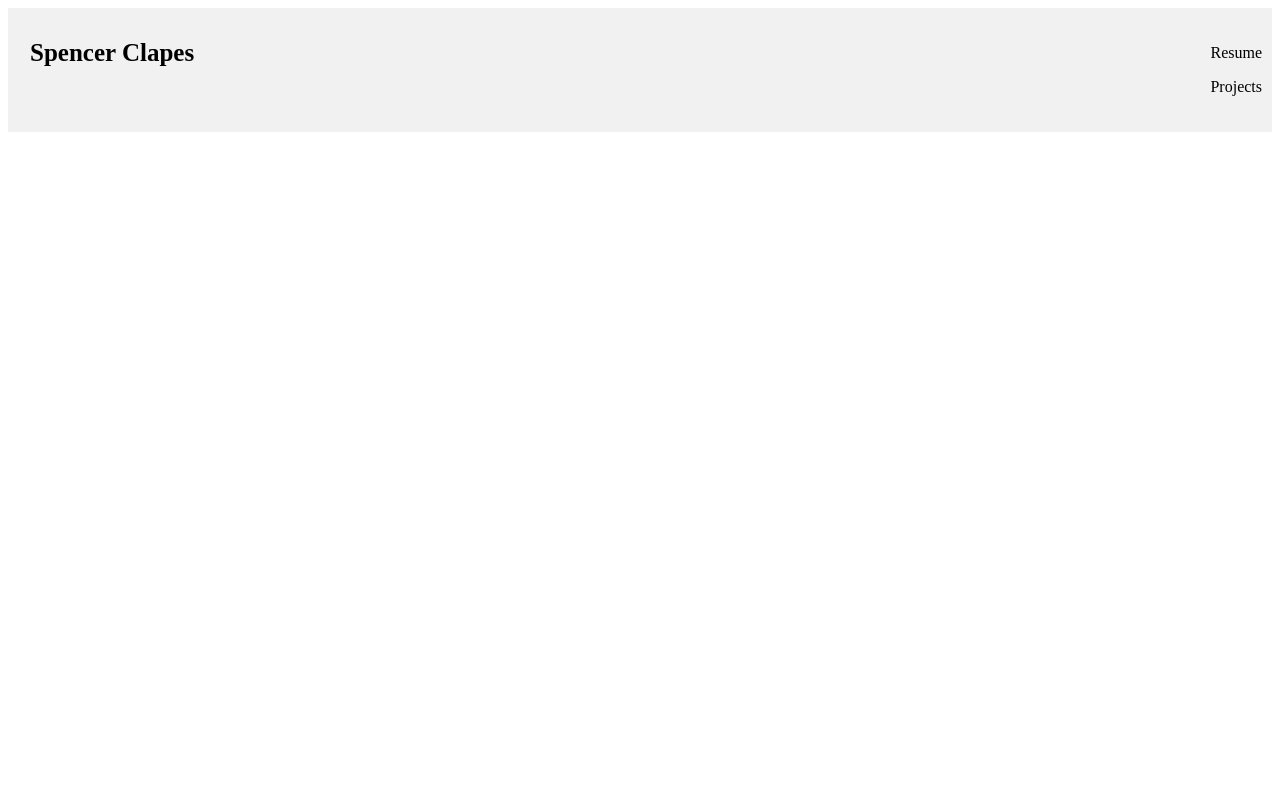
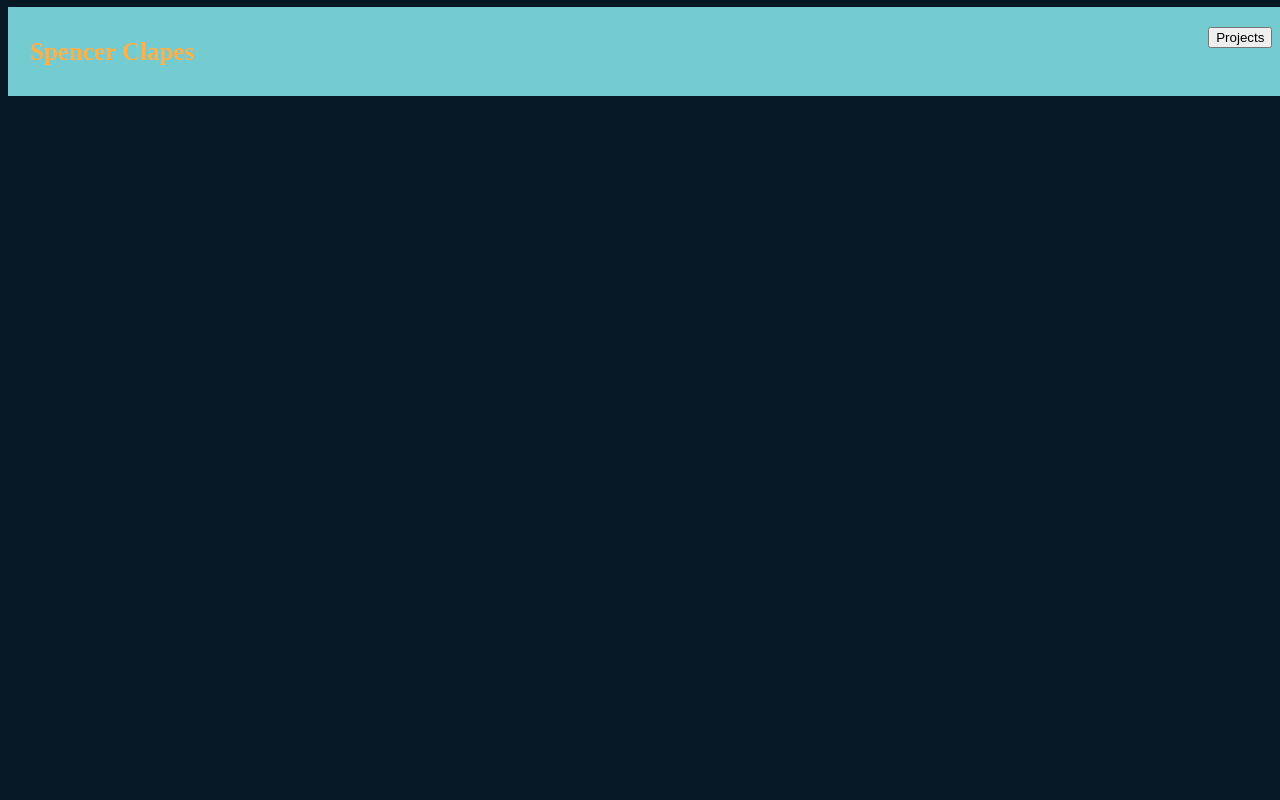
Before and after one commit to TopSpankyyy/spencer-website, a Flask app: page / in a window 1280 px wide. Run offline with Flask 2, Linux system fonts and the light colour scheme.

Commit message:
adding CSS + some HTML elements, ugly for now

```diff
--- a/static/style/styles.css
+++ b/static/style/styles.css
@@ -1,20 +1,59 @@
+body{
+  background-color: #061826;
+}
+
 .header {
   overflow: hidden;
-  background-color: #f1f1f1;
+  width: 98%;
+  position: fixed;
+  top: 7px;
+  background-color: #74cbd0;
   padding: 20px 10px;
+  margin-bottom: 10px;
+  z-index: 2;
 }
 
-/* Style the header links */
 .header a {
   float: left;
-  color: black;
+  color: #ffb046;
   text-align: center;
   padding: 12px;
   text-decoration: none;
   font-size: 18px;
   line-height: 25px;
   border-radius: 4px;
+  will-change: transform, opacity;
+  transition: transform 250ms ease-in, opacity 250ms ease-in;
 }
+
+.spacer {
+  top: 0px;
+  position: relative;
+  width: 98%;
+  height: 80px;
+  background-color: #061826;
+  z-index: 1;
+}
+
+.bodyBody {
+  position: relative;
+  width: 70%;
+  height: 100%;
+  margin: 0px auto;
+  background-color: #045e8b;
+  font-size: 22px;
+  color: white;
+  z-index: -1;
+}
+
+.footer {
+  width: 98%;
+  height: 50px;
+  background-color: #74cbd0;
+  padding: 20px 10px;
+  margin-top: 10px;
+}
+
 
 /* Style the logo link (notice that we set the same value of line-height and font-size to prevent the header to increase when the font gets bigger */
 .header a.logo {
@@ -24,8 +63,8 @@
 
 /* Change the background color on mouse-over */
 .header a:hover {
-  background-color: #ddd;
-  color: black;
+  transform: translateX(20px);
+  opacity: 0;
 }
 
 /* Style the active/current link*/
--- a/templates/index.html
+++ b/templates/index.html
@@ -8,8 +8,7 @@
 		<div class="header">
 			<a href="http://www.spencerclapes.com" class="logo">Spencer Clapes</a>
 			<div class="header-right">
-				<p>Resume</p>
-				<p>Projects</p>
+				<button>Projects</button>
 			</div>
 		</div>
 	</body>
```
Also changed, not shown: templates/indexCopy.html (added, +22 -0 lines).
